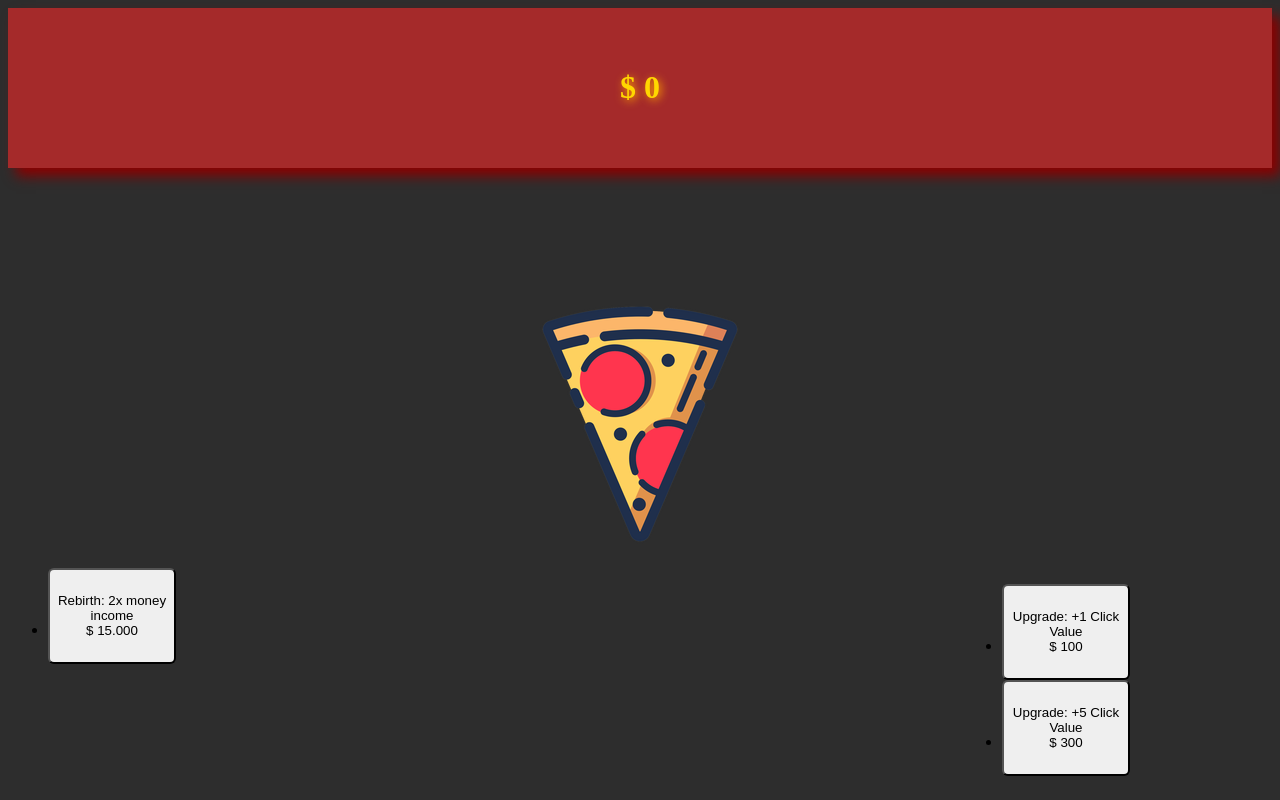
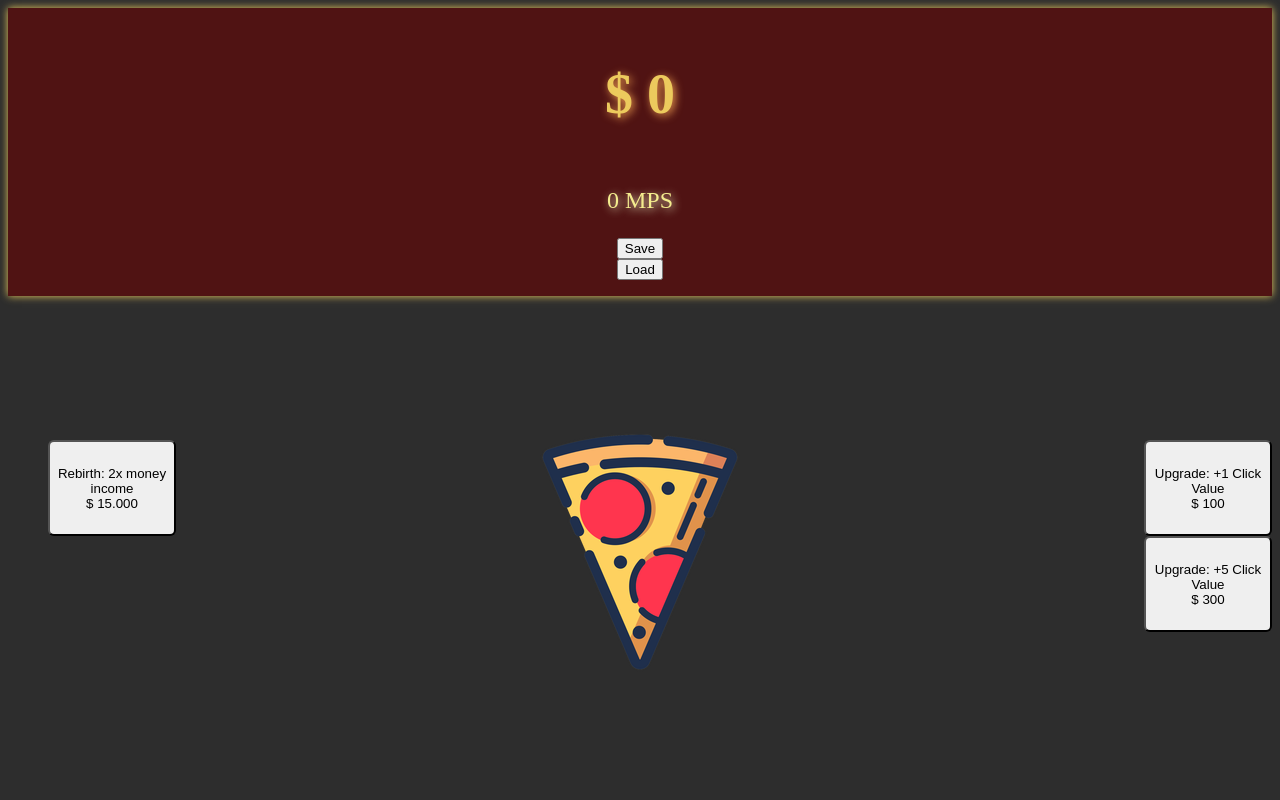
Before and after one commit to DracoEscola/clicker_project, a plain HTML site: page Projetinho/index.html in a window 1280 px wide. Drawn offline with Linux system fonts and the light colour scheme.

Commit message:
modified:   Projetinho/index.html 	modified:   Projetinho/style.css

```diff
--- a/Projetinho/index.html
+++ b/Projetinho/index.html
@@ -5,12 +5,30 @@
         <title>Clicker</title>
     </head>
     <body>
+
         <header>
+            <div class="statsContainer">
                 <h1 id="moneyTxt">$ 0</h1>
+                <p id="mpsTxt">0 MPS</p>
+                <button onclick="saveData()">Save</button>
+                <button onclick="loadData()">Load</button>
+            </div>
         </header>
+
+
+        <div class="container">
+            <div class="special_buttons">
+                <ul>
+                    <li>
+                        <button id="rebirthButton" onclick=rebirth(15000)>
+                            <span id="rebirthTxt">Rebirth: 2x money income</span>
+                            <span id="rebirthValue"><br>$ 15.000</span>
+                        </button>
+                    </li>
+                </ul>
+            </div>
             <img src="click_button.png" id="clickButton">
-        <aside>
-            <div class="upgrades">
+            <div class="upgrade_buttons">
                 <ul>
                     <li>
                         <button id="upgrade0" onclick=increaseClick(1,100,0)>
@@ -26,24 +44,19 @@
                     </li>
                 </ul>
             </div>
-            <div class="specials">
-                <ul>
-                    <li>
-                        <button id="rebirthButton" onclick=rebirth(15000)>
-                            <span id="rebirthTxt">Rebirth: 2x money income</span>
-                            <span id="rebirthValue"><br>$ 15.000</span>
-                        </button>
-                    </li>
-                </ul>
         </div>
-        </aside>
-        <script>
-            var clickButton = document.getElementById("clickButton");
-            var moneyTxt = document.getElementById("moneyTxt");
 
-            var money = 0;
-            var clickValue = 1;
-            var rebirths = 1;
+
+        <script type="text/javascript" defer>
+            const clickButton = document.getElementById("clickButton");
+            const moneyTxt = document.getElementById("moneyTxt");
+            const mpsTxt = document.getElementById("mpsTxt");
+
+            let money = 0;
+            let mps = 0;
+            let clickValue = 1;
+            let rebirths = 1;
+            let upgradeAmount;
 
             clickButton.addEventListener("click", () =>{
                 money += clickValue*rebirths;
@@ -55,7 +68,8 @@
                     clickValue += value;
                     money -= price;
                     moneyTxt.innerHTML = "$ " + money;
-                    newValue = Math.round(price*1.15);
+                    upgradeAmount[upgradeId]++;
+                    let newValue = Math.round(price*1.15);
                     document.getElementById("upgrade"+upgradeId+"value").innerHTML = "<br>$ "+newValue;
                     document.getElementById("upgrade"+upgradeId).onclick = function onclick(event){increaseClick(value, newValue, upgradeId)};
                 }
@@ -67,7 +81,7 @@
                     money = 0;
                     clickValue = 1;
                     rebirths++;
-                    newValue = Math.round(value*1.25);
+                    let newValue = Math.round(value*1.25);
                     document.getElementById("rebirthValue").innerHTML = "<br>$ "+newValue;
                     document.getElementById("rebirthTxt").innerHTML = "Rebirth: " + (rebirths+1) + "x money income";
                     document.getElementById("rebirthButton").onclick = function onclick(event){rebirth(newValue)};
@@ -75,6 +89,47 @@
                 }
                 return;
             }
+
+            function updateMoneyWithMPS() {
+                if(mps){
+                    money += mps*rebirths;
+                    moneyTxt.innerHTML = "$ " + money;
+                }
+            }
+
+            function saveData() {
+                if(money) {
+                    localStorage.setItem("money", money)
+                }
+                if(mps) {
+                    localStorage.setItem("mps", mps)
+                }
+                if(rebirths) {
+                    localStorage.setItem("rebirths", rebirths)
+                }
+                if(clickValue) {
+                    localStorage.setItem("clickValue", clickValue)
+                }
+            }
+
+            function loadData() {
+                if(localStorage.getItem("money")) {
+                    money = parseInt(localStorage.getItem("money"));
+                    moneyTxt.innerHTML = "$ " + money;
+                }
+                if(localStorage.getItem("mps")) {
+                    mps = parseInt(localStorage.getItem("mps"));
+                    mpsTxt.innerHTML = mps + " MPS";
+                }
+                if(localStorage.getItem("rebirths")) {
+                    rebirths = parseInt(localStorage.getItem("rebirths"));
+                }
+                if(localStorage.getItem("clickValue")) {
+                    clickValue = parseInt(localStorage.getItem("clickValue"));
+                }
+            }
+
+            setInterval(updateMoneyWithMPS, 1000)
         </script>
     </body>
 </html>
--- a/Projetinho/style.css
+++ b/Projetinho/style.css
@@ -1,48 +1,71 @@
+:root {
+    --color1: #ef706e;
+    --color2: #ea9a4f;
+    --color3: #ecca5d;
+    --color4: #f4ec8e;
+    --color5: #eaefc5;
+}
+
 body {
     background-color: rgb(45, 45, 45);
 }
 
-body header {
-    background-color: brown;
-    align-content: center;
-    text-align: center;
-    padding: 40px;
-    box-shadow: 8px 8px 12px darkred;
+.statsContainer {
+    display: flex;
+    background-color: rgb(80, 19, 19);
+    align-items: center;
+    flex-direction: column;
+    box-shadow: 0 0 0.5rem var(--color3);
+    padding: 1rem;
 }
 
-body h1 {
-    font-size: 32px;
-    color: gold;
-    text-shadow: 2px 2px 8px orange;
+.statsContainer h1{
+    font-size: 350%;
+    color: var(--color3);
+    text-shadow: 0.125rem 0.125rem 0.5rem var(--color2);
 }
 
-aside .upgrades {
-    position: absolute;
-    display: inline;
-    right: 150px;
+.statsContainer p {
+    font-size: 150%;
+    color: var(--color4);
+    text-shadow: 0.125rem 0.125rem 0.5rem var(--color5);
+}
+
+ul {
+    list-style-type: none;
+}
+
+.container {
+    display: flex;
+    flex-direction: row;
+    justify-content: center;
+}
+
+.special_buttons, .upgrade_buttons {
+    margin-top: 8rem;
 }
 
 #clickButton {
-    display: block;
+    display: flex;
     margin-left: auto;
     margin-right: auto;
-    padding-top: 128px;
+    padding-top: 8rem;
 }
 
-.upgrades button, .specials button {
-    border-radius: 6px;
-    height: 96px;
-    width: 128px;
+.upgrade_buttons button, .special_buttons button {
+    border-radius: 0.375rem;
+    height: 6rem;
+    width: 8rem;
 }
 
-.upgrades button:hover {
-    background-color: lightskyblue;
+.upgrade_buttons button:hover {
+    background-color: rgb(29, 118, 252);
     color: white;
-    box-shadow: 4px 4px 8px blue;
+    box-shadow: 0 0 0.5rem darkgrey;
 }
 
-.specials button:hover {
+.special_buttons button:hover {
     background-color: rgb(158, 135, 4);
     color: white;
-    box-shadow: 4px 4px 8px goldenrod;
+    box-shadow: 0 0 0.5rem goldenrod;
 }
```
Lines whose indentation alone changed are shown as unchanged.
